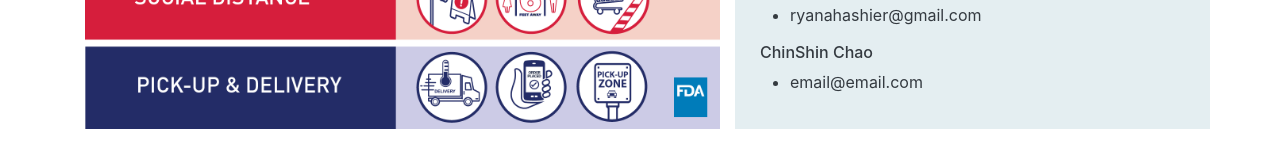
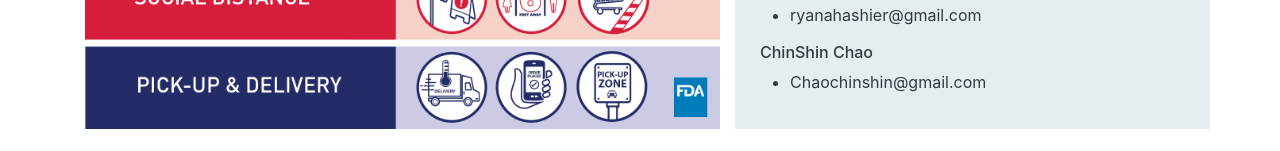
Before and after one commit to squarecylinder/CoronaNoLines, a React (Create React App) app in the folder client/: page /aboutus in a window 1280 px wide. Shown: the part 497-648 px from the top of the page. Built offline with nearby package versions, Linux system fonts and the light colour scheme; no server answers; the HTML template or start-up script is replaced by a standard one.

Commit message:
adding cindy's email to the aboutus

```diff
--- a/client/src/pages/AboutUs.js
+++ b/client/src/pages/AboutUs.js
@@ -46,7 +46,7 @@ function AboutUs() {
             <h6 className="names">ChinShin Chao</h6>
             <ul>
               <li>
-                email@email.com
+                Chaochinshin@gmail.com
               </li>
             </ul>
 
```
